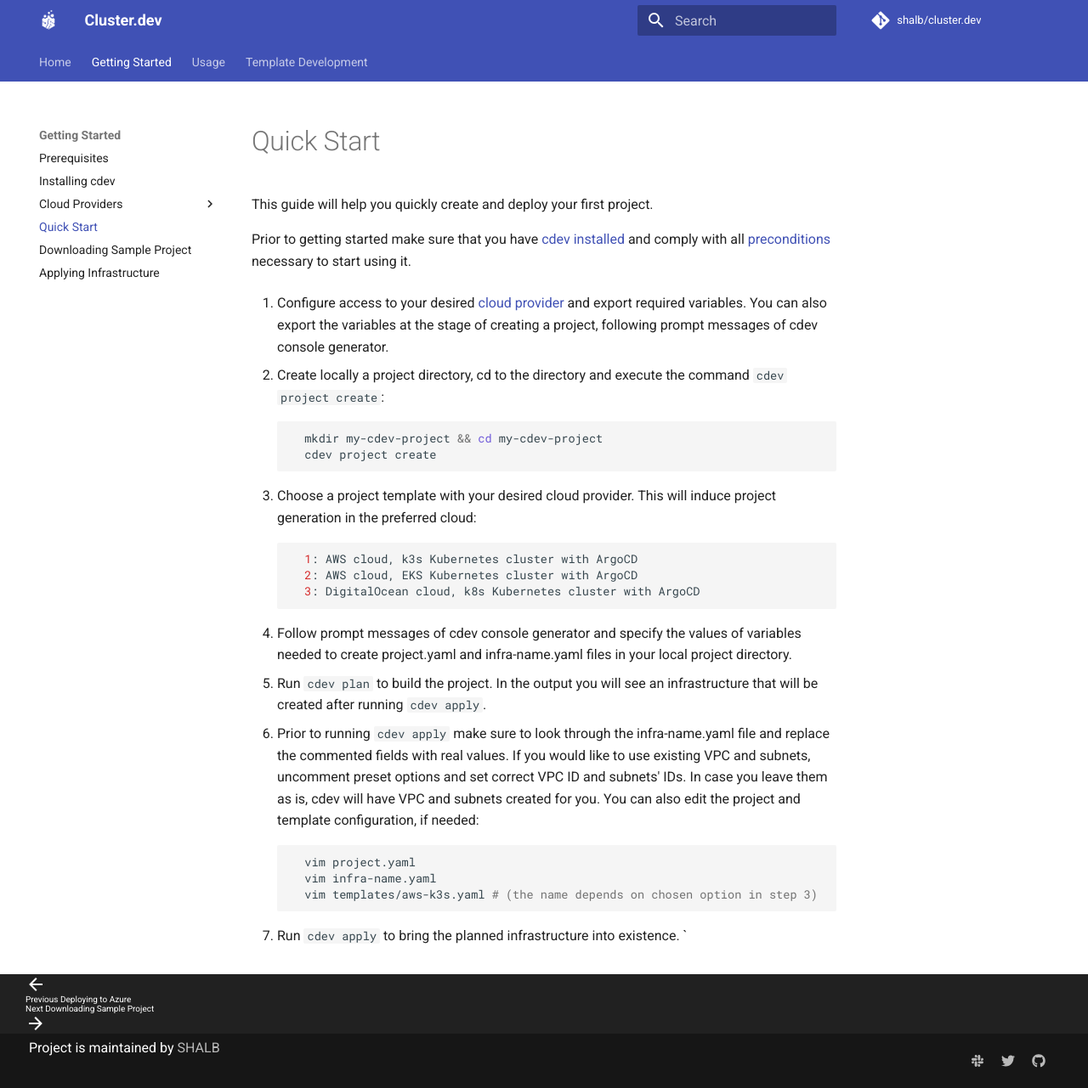
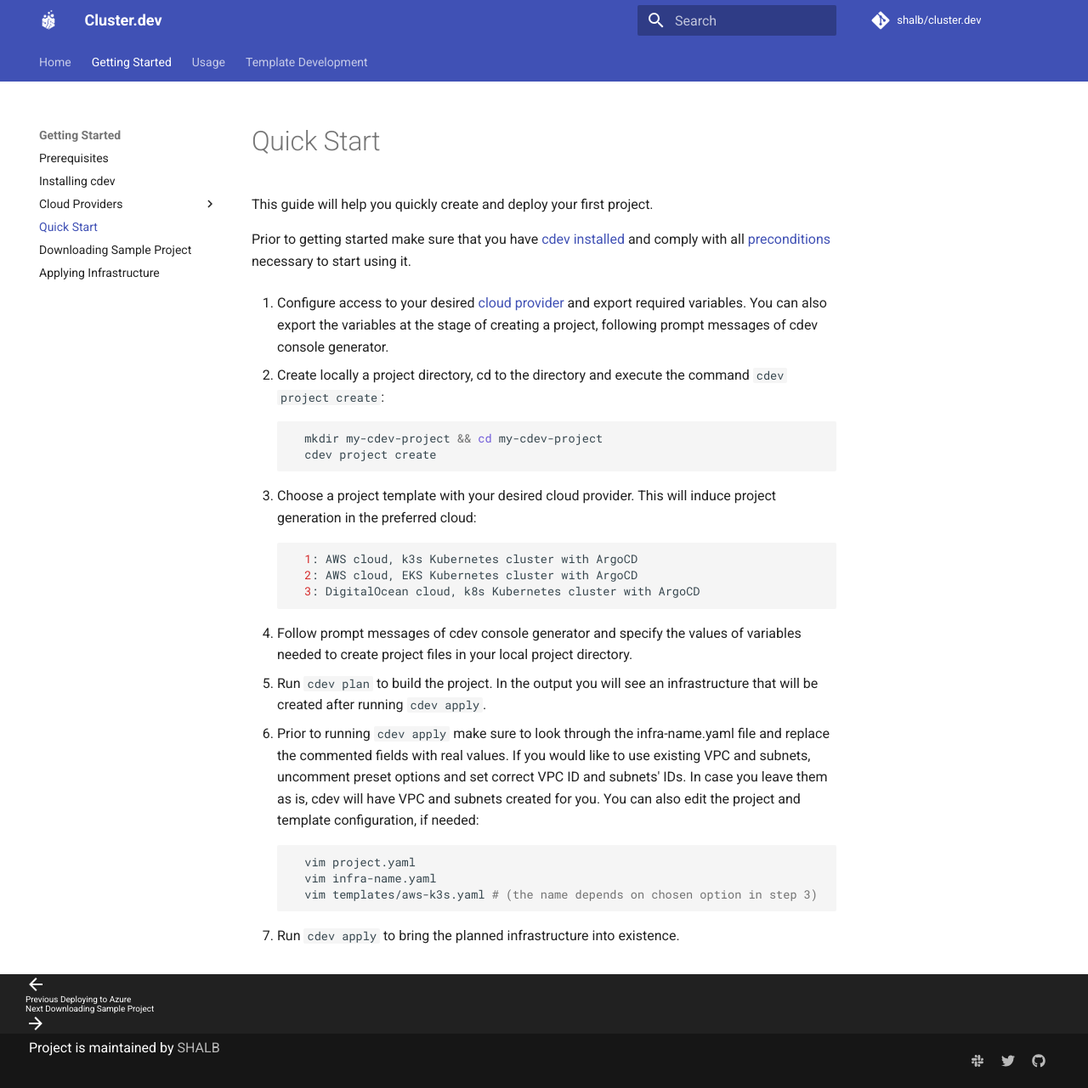
Before and after one commit to shalb/cluster.dev, an MkDocs documentation site: the page built from docs/quick-start.md, in a window 1280 px wide and 1281 px high. Shown: the whole window at 85% size. Built offline with MkDocs 1.6.1 and Material for MkDocs 9.7.7, drawn with Linux system fonts in a browser that asks for light colours; comment, search, counter and statistics services are not loaded.

Commit message:
Fix minor mistakes in step-by-step guide

````diff
--- a/docs/quick-start.md
+++ b/docs/quick-start.md
@@ -21,7 +21,7 @@ Prior to getting started make sure that you have [cdev installed](https://cluste
       3: DigitalOcean cloud, k8s Kubernetes cluster with ArgoCD
     ```
 
-4. Follow prompt messages of cdev console generator and specify the values of variables needed to create project.yaml and infra-name.yaml files in your local project directory.
+4. Follow prompt messages of cdev console generator and specify the values of variables needed to create project files in your local project directory.
 
 5. Run ```cdev plan``` to build the project. In the output you will see an infrastructure that will be created after running ```cdev apply```.
 
@@ -34,4 +34,3 @@ Prior to getting started make sure that you have [cdev installed](https://cluste
     ```
 
 7. Run ```cdev apply``` to bring the planned infrastructure into existence.
-`
````
